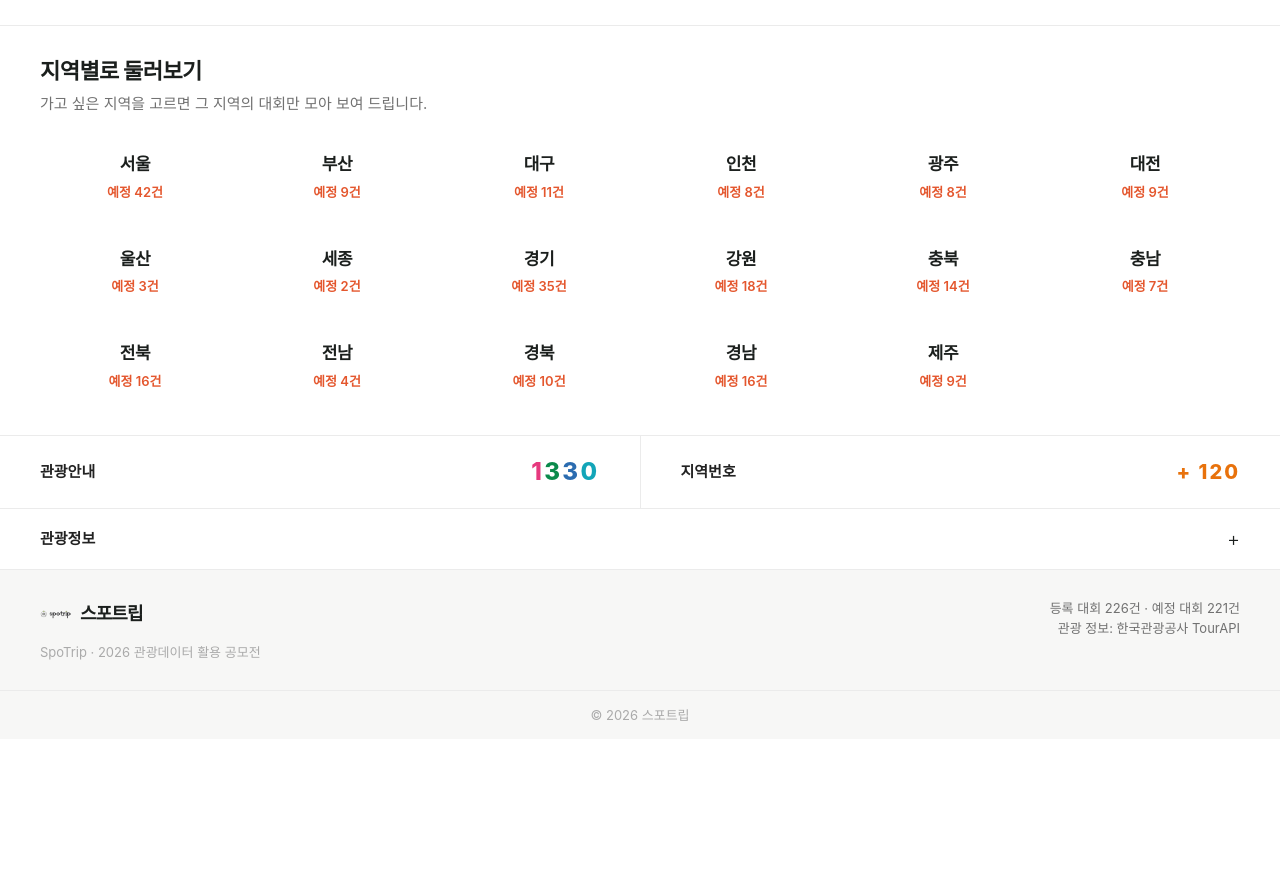
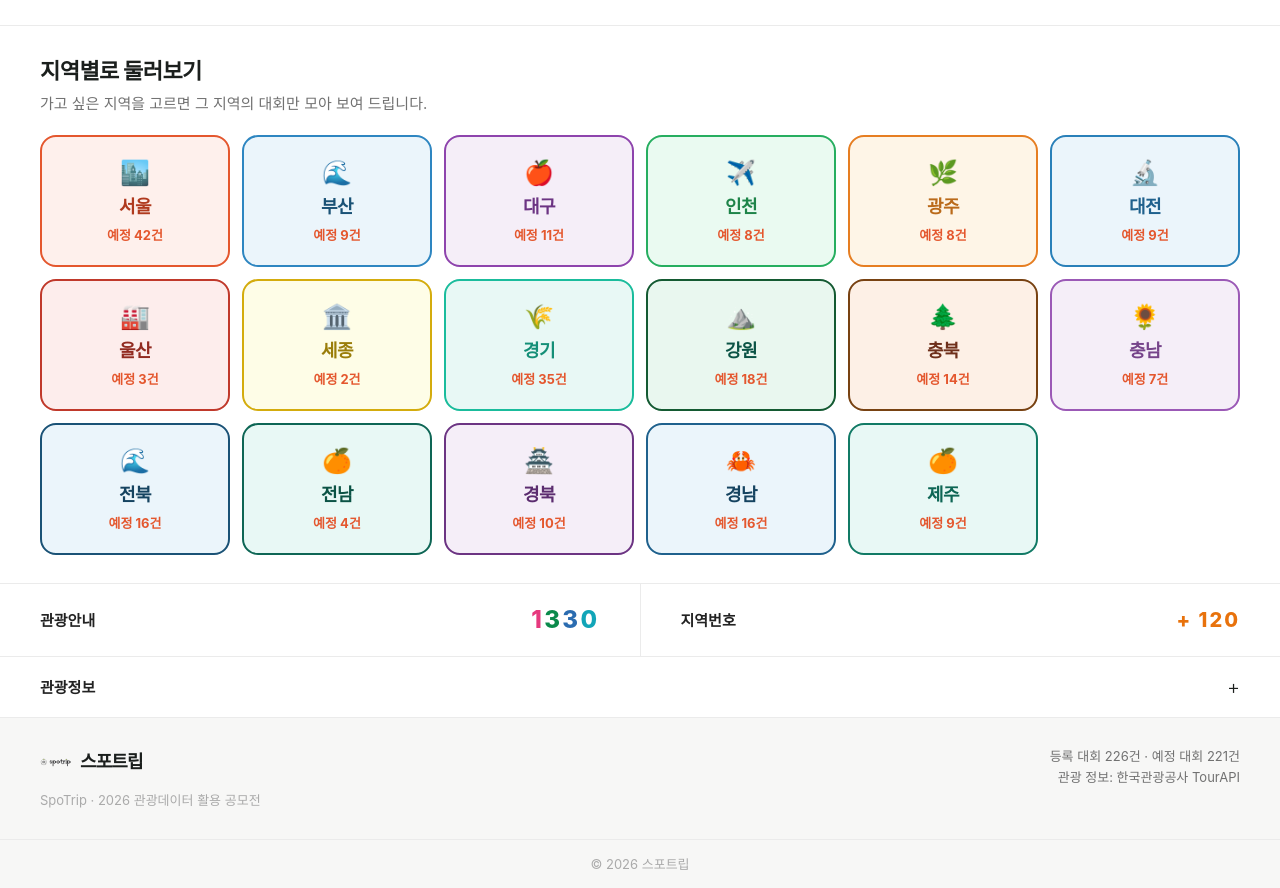
Before and after one commit to ljw22112/sportrip-v2, a Next.js app: page / in a window 1280 px wide. Shown: the part 1880-2768 px from the top of the page. Before the commit the page ends 2619 px from the top, so only its background shows below. Built offline with nearby package versions, Linux system fonts and the light colour scheme; a web font is replaced by a local one.

Commit message:
feat: 지역별 컬러 테두리 + 이모지 디자인

```diff
--- a/src/app/page.tsx
+++ b/src/app/page.tsx
@@ -9,6 +9,26 @@ import { RegionListView } from '@/components/events/RegionListView';
 import { getSportInfo } from '@/lib/sports';
 
 const REGIONS_LIST = ['서울','부산','대구','인천','광주','대전','울산','세종','경기','강원','충북','충남','전북','전남','경북','경남','제주'];
+
+const REGION_COLOR: Record<string,{border:string; bg:string; text:string; emoji:string}> = {
+  서울: {border:'#E4572E', bg:'#FEF0EC', text:'#B03A1E', emoji:'🏙️'},
+  부산: {border:'#2E86C1', bg:'#EBF5FB', text:'#1A5276', emoji:'🌊'},
+  대구: {border:'#8E44AD', bg:'#F5EEF8', text:'#6C3483', emoji:'🍎'},
+  인천: {border:'#27AE60', bg:'#EAFAF1', text:'#1E8449', emoji:'✈️'},
+  광주: {border:'#E67E22', bg:'#FEF5E7', text:'#BA6A1A', emoji:'🌿'},
+  대전: {border:'#2980B9', bg:'#EBF5FB', text:'#1F618D', emoji:'🔬'},
+  울산: {border:'#C0392B', bg:'#FDEDEC', text:'#922B21', emoji:'🏭'},
+  세종: {border:'#D4AC0D', bg:'#FEFDE7', text:'#9A7D0A', emoji:'🏛️'},
+  경기: {border:'#1ABC9C', bg:'#E8F8F5', text:'#148F77', emoji:'🌾'},
+  강원: {border:'#145A32', bg:'#E9F7EF', text:'#0B5345', emoji:'⛰️'},
+  충북: {border:'#784212', bg:'#FDF0E6', text:'#6E2F1A', emoji:'🌲'},
+  충남: {border:'#9B59B6', bg:'#F5EEF8', text:'#76448A', emoji:'🌻'},
+  전북: {border:'#1A5276', bg:'#EBF5FB', text:'#154360', emoji:'🌊'},
+  전남: {border:'#0E6655', bg:'#E8F8F5', text:'#0B5345', emoji:'🍊'},
+  경북: {border:'#6C3483', bg:'#F5EEF8', text:'#5B2C6F', emoji:'🏯'},
+  경남: {border:'#1F618D', bg:'#EBF5FB', text:'#154360', emoji:'🦀'},
+  제주: {border:'#117A65', bg:'#E8F8F5', text:'#0E6655', emoji:'🍊'},
+};
 const KTO_LINKS = [
   ['오디(Odii) 오디오 가이드','https://korean.visitkorea.or.kr'],
   ['베니키아','https://www.benikea.com'],['두루누비','https://www.durunubi.kr'],
@@ -130,9 +150,15 @@ export default function HomePage() {
               const cnt = dynEv.filter(e=>e.region===r&&e.status!=='done').length;
               return (
                 <button key={r} onClick={()=>setSelectedRegion(r)}
-                  className="border-2 border-[#EBEBEB] hover:border-[#0B5C43] rounded-xl py-4 px-2 text-center transition-all group">
-                  <b className="block text-[16px] md:text-[17px] font-bold tracking-tight group-hover:text-[#0B5C43]">{r}</b>
-                  <span className={`text-[13px] mt-1 block font-semibold ${cnt?'text-[#E4572E]':'text-[#AAAAAA]'}`}>
+                  className="rounded-2xl py-5 px-3 text-center transition-all group hover:shadow-md"
+                  style={{
+                    border: `2.5px solid ${(REGION_COLOR[r]||{border:'#EBEBEB'}).border}`,
+                    background: (REGION_COLOR[r]||{bg:'#F7F7F6'}).bg,
+                  }}>
+                  <span className="block text-2xl mb-1">{(REGION_COLOR[r]||{emoji:'📍'}).emoji}</span>
+                  <b className="block text-[16px] md:text-[18px] font-extrabold tracking-tight"
+                    style={{color:(REGION_COLOR[r]||{text:'#222'}).text}}>{r}</b>
+                  <span className={`text-[13px] mt-1 block font-bold ${cnt?'text-[#E4572E]':'text-[#AAAAAA]'}`}>
                     {cnt?`예정 ${cnt}건`:'없음'}
                   </span>
                 </button>
```
